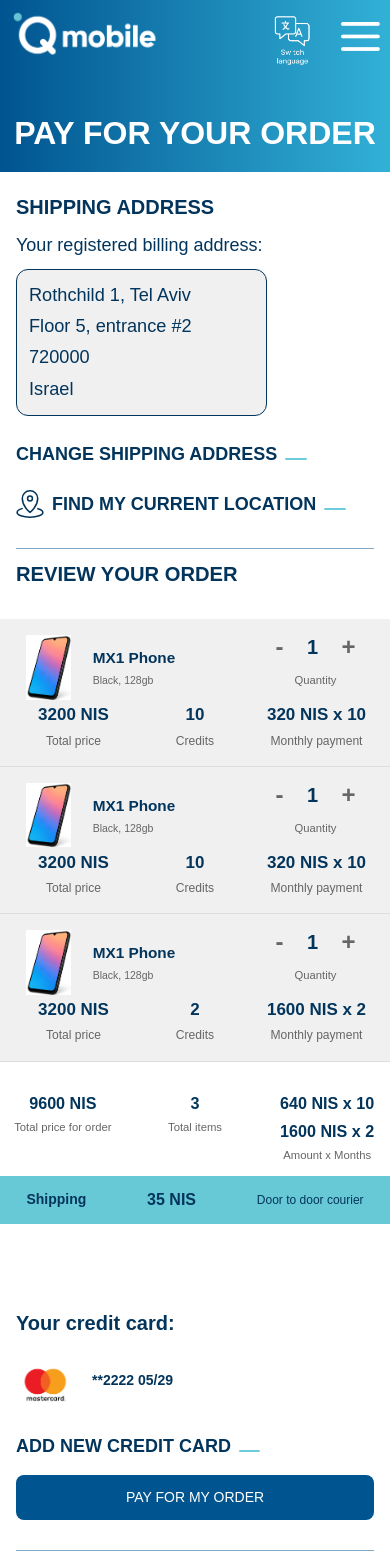
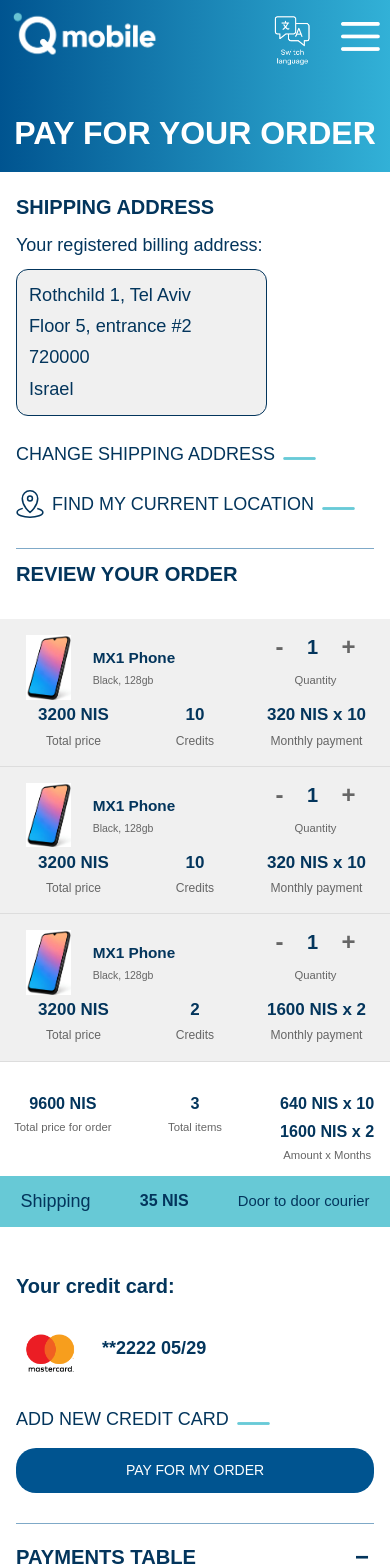
Before and after one commit to Vahan-23/QMobile, a React (Create React App) app: page /payment in a window 390 px wide. Shown: the top 1568 px of the page. Built offline with nearby package versions, Linux system fonts and the light colour scheme.

Commit message:
mobile 80%

```diff
--- a/src/components/PaymentPage/PaymentPage.css
+++ b/src/components/PaymentPage/PaymentPage.css
@@ -29,7 +29,7 @@
   padding: clamp(15px, 2vw, 30px);
   border-radius: 8px;
   margin-bottom: clamp(15px, 2vw, 25px);
-  font-size: clamp(16px, 2.5vw, 30px);
+  font-size: clamp(14px, 1.5vw, 24px);
   color: #03355c;
 }
 
@@ -66,9 +66,11 @@
     height: clamp(28px, 6vw, 60px) !important;
   }
 
-  .payment-link img[alt="Underline"] {
+  .payment-link img[alt="Underline"],
+  .payment-credit-card-section img[alt="Underline"],
+  .payment-underline-image {
     width: auto !important;
-    height: clamp(2px, 0.5vw, 4px) !important;
+    height: clamp(3px, 0.8vw, 6px) !important;
   }
 }
 
@@ -88,6 +90,14 @@
 .payment-location-icon {
   width: clamp(20px, 2.5vw, 40px);
   height: clamp(20px, 2.5vw, 40px);
+}
+
+.payment-link img[alt="Underline"],
+.payment-credit-card-section img[alt="Underline"],
+.payment-underline-image {
+  width: auto;
+  height: clamp(2px, 0.3vw, 4px);
+  object-fit: contain;
 }
 
 /* Payment Table Styles */
@@ -574,8 +584,8 @@
 }
 
 .cart-mobile-shipping-label {
-  font-size: clamp(14px, 3.5vw, 24px);
-  font-weight: bold;
+  font-size: clamp(18px, 4.5vw, 33px);
+  font-weight: normal;
   color: #03355c;
 }
 
@@ -586,7 +596,7 @@
 }
 
 .cart-mobile-shipping-method {
-  font-size: clamp(12px, 3vw, 18px);
+  font-size: clamp(12px, calc(12px + (30 - 12) * ((100vw - 320px) / (768 - 320))), 30px);
   color: #03355c;
   font-weight: normal;
   white-space: nowrap;
@@ -613,6 +623,34 @@
   .payment-credit-card-section {
     flex-direction: column !important;
     align-items: stretch !important;
+    padding-top: 0 !important;
+  }
+
+  .payment-credit-card-title {
+    font-size: clamp(20px, 5vw, 36px) !important;
+  }
+
+  .payment-card-number {
+    font-size: clamp(18px, 4.5vw, 36px) !important;
+  }
+
+  .payment-link {
+    font-size: clamp(18px, 4.5vw, 36px) !important;
+  }
+
+  .payment-link span {
+    font-size: clamp(18px, 4.5vw, 36px) !important;
+    font-weight: normal !important;
+  }
+
+  .payment-card-logo {
+    width: clamp(70px, 8vw, 140px) !important;
+    height: auto !important;
+  }
+
+  .payment-pay-button {
+    border-radius: 20px !important;
+    font-size: clamp(20px, 5vw, 36px) !important;
   }
 
   .payment-pay-button {
--- a/src/components/PaymentPage/PaymentPage.jsx
+++ b/src/components/PaymentPage/PaymentPage.jsx
@@ -719,34 +719,39 @@ const PaymentPage = () => {
                   </div>
                 </div>
 
-                <div className="flex items-end gap-2" style={{ width: 'fit-content' }}>
-                  <a
-                    href="#"
-                    className="payment-link"
+                <a
+                  href="#"
+                  className="flex items-end gap-2 payment-link"
+                  style={{
+                    direction: isRTL ? 'rtl' : 'ltr',
+                    fontFamily: isRTL ? 'Arial, sans-serif' : 'inherit',
+                    textDecoration: 'none',
+                    cursor: 'pointer',
+                    display: 'inline-flex',
+                    width: 'fit-content'
+                  }}
+                >
+                  <span
                     style={{
-                      direction: isRTL ? 'rtl' : 'ltr',
-                      fontFamily: isRTL ? 'Arial, sans-serif' : 'inherit',
                       fontSize: 'clamp(18px, 2.2vw, 30px)',
                       fontWeight: 'bold',
-                      color: '#03355c',
-                      textDecoration: 'none',
-                      cursor: 'pointer'
+                      color: '#03355c'
                     }}
                   >
                     {t.addNewCreditCard || 'ADD NEW CREDIT CARD'}
-                  </a>
+                  </span>
                   <img
                     src="/Images/2x/underline@2x.png"
                     alt="Underline"
+                    className="payment-underline-image"
                     style={{
                       width: 'auto',
-                      height: 'clamp(2px, 0.3vw, 4px)',
                       objectFit: 'contain',
                       alignSelf: 'flex-end',
                       marginBottom: '8px'
                     }}
                   />
-                </div>
+                </a>
               </div>
 
                <button
```
